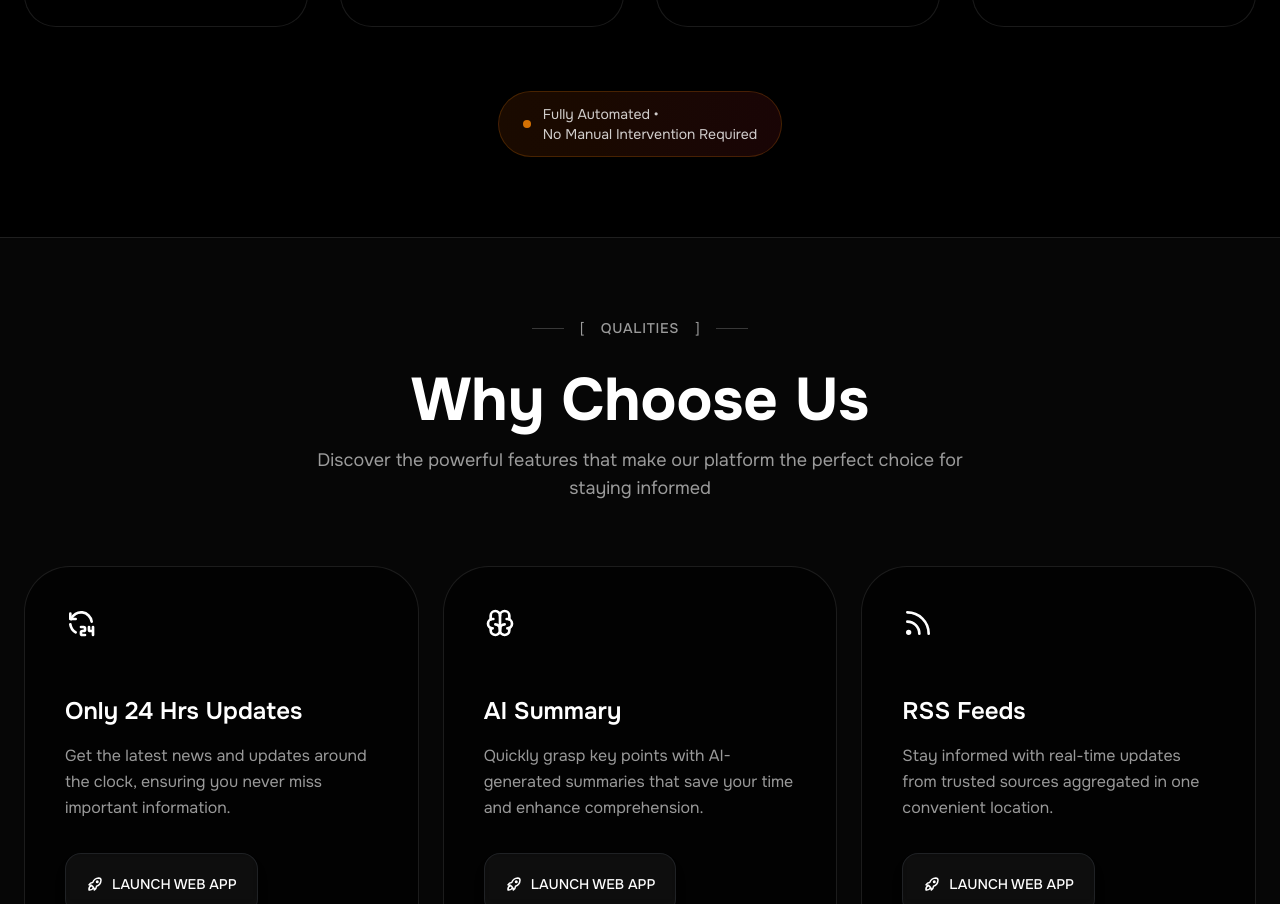
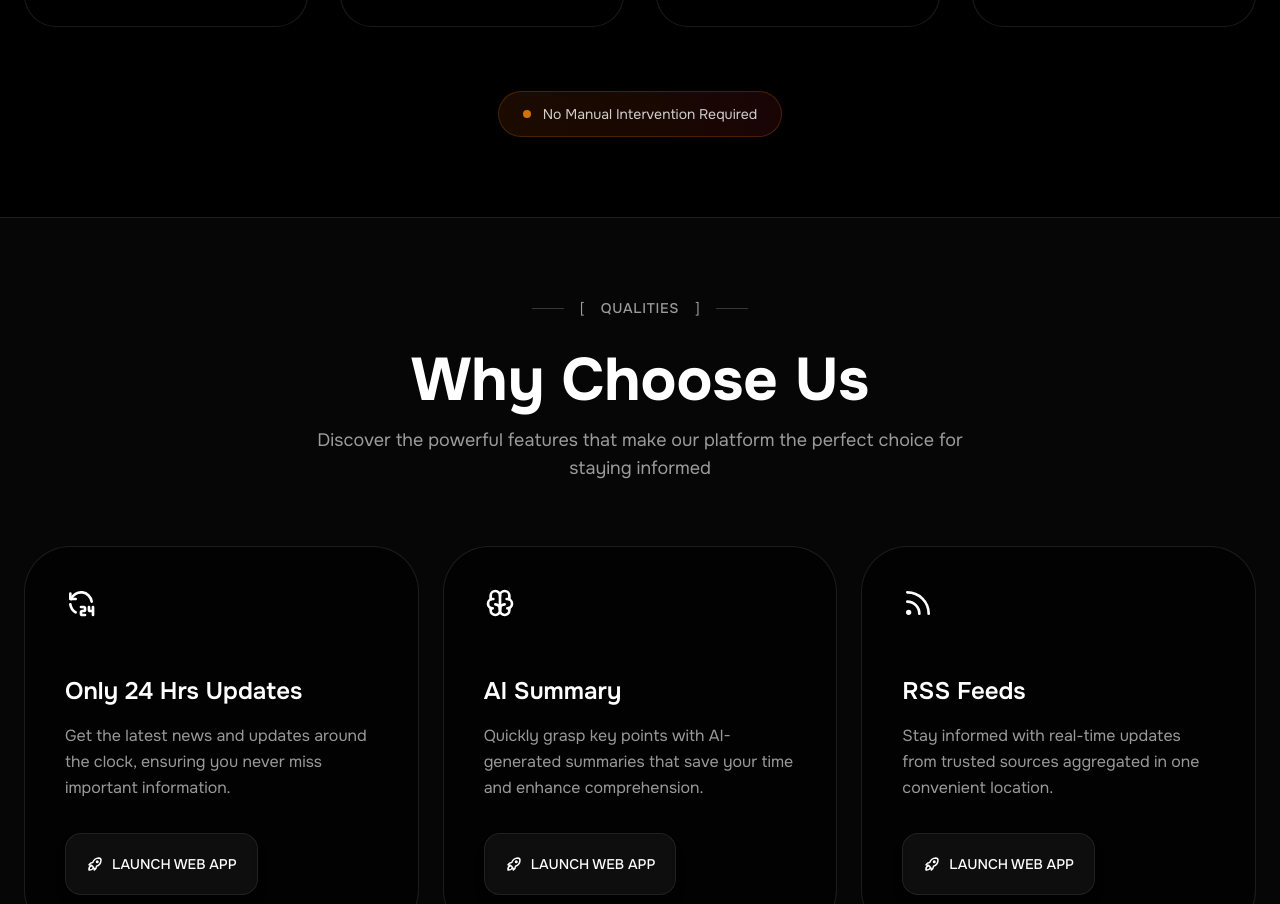
Before and after one commit to vikas-saini-7/24hr-news-updates-using-ai, a Next.js app in the folder frontend/: page / in a window 1280 px wide. Shown: the part 1505-2409 px from the top of the page. Built offline with nearby package versions, Linux system fonts and the light colour scheme; no server answers.

Commit message:
@fix textual fix

```diff
--- a/frontend/src/components/landing/HowItWorksSection.tsx
+++ b/frontend/src/components/landing/HowItWorksSection.tsx
@@ -108,8 +108,7 @@ const HowItWorksSection = () => {
           <div className="inline-flex items-center bg-gradient-to-r from-orange-500/10 to-red-500/10 rounded-full px-6 py-3 border border-orange-400/20">
             <div className="w-2 h-2 bg-orange-400 rounded-full animate-pulse mr-3"></div>
             <span className="text-white/80 text-sm">
-              <span className="hidden md:flex">Fully Automated • </span> No
-              Manual Intervention Required
+              No Manual Intervention Required
             </span>
           </div>
         </div>
```
